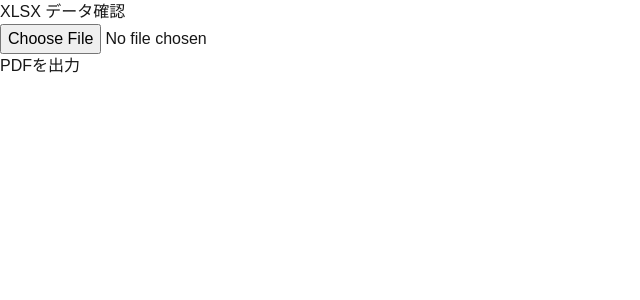
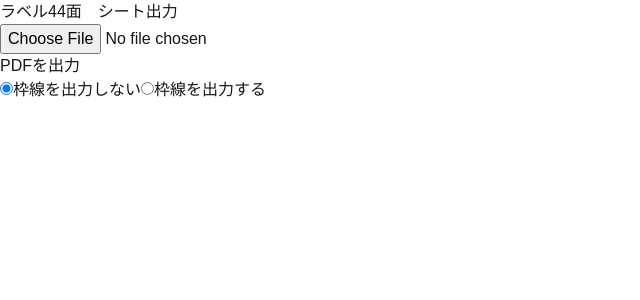
Before and after one commit to mksd9/pdf-generator, a Next.js app: page / in a window 1280 px wide. Shown: the top 300 px of the page, without its empty margins (0-640 px from the left). Built offline with nearby package versions, Linux system fonts and the light colour scheme.

Commit message:
Added border on/off option

```diff
--- a/src/app/constants/app.ts
+++ b/src/app/constants/app.ts
@@ -1,10 +1,14 @@
 // アプリケーション全般で使用する定数
 export const APP_CONSTANTS = {
-    TITLE: 'XLSX データ確認',
+    TITLE: 'ラベル44面　シート出力',
     SHEET_CONTENT_TITLE: 'シートの内容:',
     BUTTON_TEXT: {
       GENERATING: 'PDF生成中...',
       GENERATE: 'PDFを出力'
+    },
+    BORDER_OPTIONS: {
+      HIDE: '枠線を出力しない',
+      SHOW: '枠線を出力する'
     }
   } as const;
 
--- a/src/app/page.tsx
+++ b/src/app/page.tsx
@@ -27,8 +27,10 @@ export default function Home() {
   const [sheetData, setSheetData] = useState<SheetDataType>([]);
   const [hasValidData, setHasValidData] = useState(false);
   const [barcodeUrls, setBarcodeUrls] = useState<string[]>([]);
+  const [showBorder, setShowBorder] = useState(false);
 
-  // バーコード画像の生成 for test
+  // JANコードからバーコード画像を生成
+  // canvas要素を使用してバーコードを描画し、データURLとして返却
   const generateBarcodeImage = (barcodeNumber: string): string => {
     const canvas = document.createElement('canvas');
     JsBarcode(canvas, barcodeNumber, {
@@ -39,6 +41,8 @@ export default function Home() {
     return canvas.toDataURL(FILE_CONSTANTS.IMAGE_MIME_TYPE);
   };
 
+  // Excelファイルをアップロードし、バーコードデータを抽出・検証する
+  // 有効なJANコードを持つ行のみを抽出し、対応するバーコード画像を生成
   const handleFileUpload = async (event: React.ChangeEvent<HTMLInputElement>) => {
     const file = event.target.files?.[0];
     if (!file) return;
@@ -70,6 +74,9 @@ export default function Home() {
     }
   };
 
+  // PDFを生成し、A4用紙に4列×11行のコンテナを配置
+  // 各コンテナには商品情報とバーコードを配置
+  // 生成後、ダウンロードを促す
   const generatePDF = async () => {
     setIsGenerating(true);
 
@@ -100,7 +107,8 @@ export default function Home() {
             const containerX = (PDF_LAYOUT.MARGINS.LEFT * PDF_LAYOUT.CONVERSION.MM_TO_POINTS) +
                              (PDF_LAYOUT.CONTAINER.WIDTH * PDF_LAYOUT.CONVERSION.MM_TO_POINTS * containerIndex);
 
-            // コンテナの罫線を描画
+            // コンテナの罫線を描画（showBorderがtrueの場合のみ）
+            if (showBorder) {
               page.drawRectangle({
                 x: containerX,
                 y: baseY,
@@ -109,6 +117,7 @@ export default function Home() {
                 borderColor: rgb(0, 0, 0),
                 borderWidth: PDF_LAYOUT.BORDER.WIDTH,
               });
+            }
 
             // テキストデータの表示（コンテナ内に配置）
             const textMargin = PDF_LAYOUT.TEXT.MARGIN * PDF_LAYOUT.CONVERSION.MM_TO_POINTS;
@@ -218,6 +227,8 @@ export default function Home() {
     }
   };
 
+  // メインのレイアウト
+  // ファイルアップロード、データプレビュー、PDF生成ボタン、罫線表示切替を配置
   return (
     <main className="flex min-h-screen flex-col items-center justify-center p-8">
       <h1 className="mb-4 text-2xl font-bold">{APP_CONSTANTS.TITLE}</h1>
@@ -268,6 +279,7 @@ export default function Home() {
         </div>
       )}
 
+      <div className="flex flex-col items-center gap-4">
         <button
           onClick={generatePDF}
           disabled={isGenerating || !hasValidData}
@@ -277,6 +289,30 @@ export default function Home() {
         >
           {isGenerating ? APP_CONSTANTS.BUTTON_TEXT.GENERATING : APP_CONSTANTS.BUTTON_TEXT.GENERATE}
         </button>
+
+        <div className="flex gap-4">
+          <label className="flex items-center">
+            <input
+              type="radio"
+              name="borderOption"
+              checked={!showBorder}
+              onChange={() => setShowBorder(false)}
+              className="mr-2"
+            />
+            {APP_CONSTANTS.BORDER_OPTIONS.HIDE}
+          </label>
+          <label className="flex items-center">
+            <input
+              type="radio"
+              name="borderOption"
+              checked={showBorder}
+              onChange={() => setShowBorder(true)}
+              className="mr-2"
+            />
+            {APP_CONSTANTS.BORDER_OPTIONS.SHOW}
+          </label>
+        </div>
+      </div>
     </main>
   );
 }
```
Lines whose indentation alone changed are shown as unchanged.
